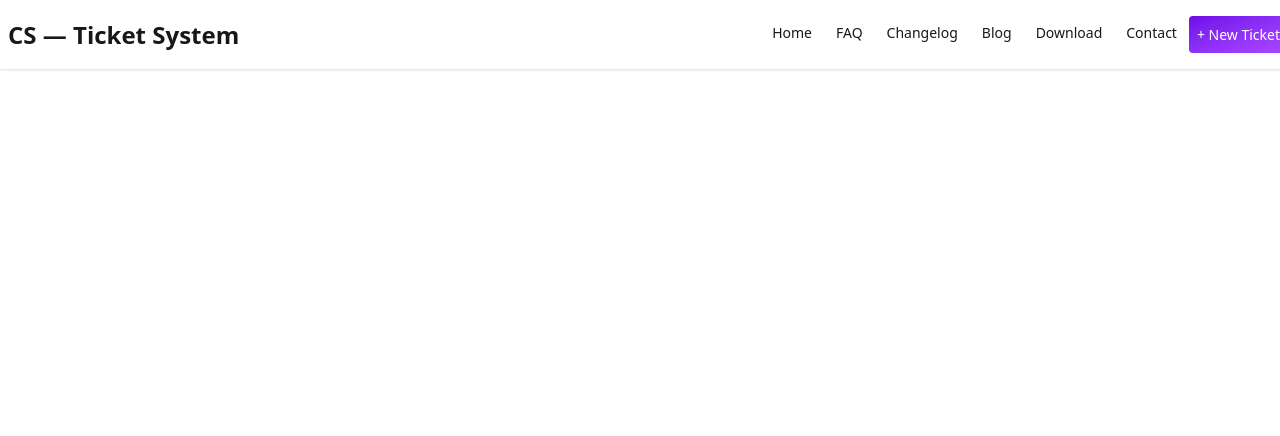
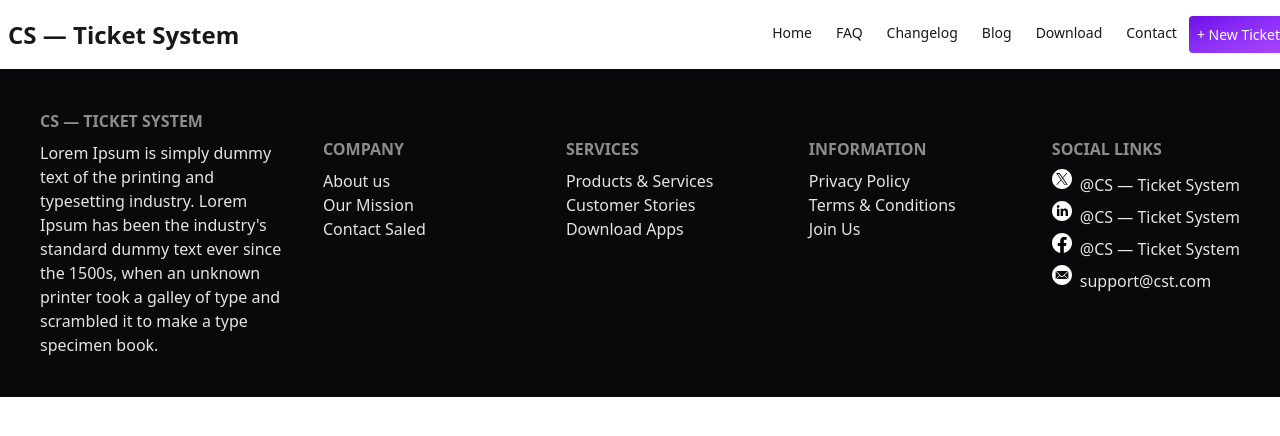
Before and after one commit to hriday33333/customer-support, a React (Vite) app: page / in a window 1280 px wide. Shown: the top 436 px of the page. Built offline with nearby package versions, Linux system fonts and the light colour scheme.

Commit message:
added footer component

```diff
--- a/src/App.jsx
+++ b/src/App.jsx
@@ -1,4 +1,6 @@
 import './App.css'
+import Footer from './Components/Footer/Footer'
+
 import Navbar from './Components/Navbar/Navbar'
 
 function App() {
@@ -7,6 +9,12 @@ function App() {
   return (
     <>
     <Navbar></Navbar>
+
+
+
+
+    <Footer></Footer>
+
     </>
   )
 }
--- /dev/null
+++ b/src/Components/Footer/Footer.jsx
@@ -0,0 +1,62 @@
+import imgFb from "../../assets/fb.svg";
+import imgIn from "../../assets/in.svg";
+import imgMassege from "../../assets/massege.svg";
+import imgTwiter from "../../assets/twiter.svg";
+const Footer = () => {
+    return (
+        <footer className=" sm:footer-horizontal bg-neutral text-neutral-content  md:grid  md:grid-cols-4  text-center  md:p-10 mx-auto">
+  <nav>
+    <h6 className="footer-title text-left">CS — Ticket System</h6>
+   <p className=" text-left">Lorem Ipsum is simply dummy text of the printing and typesetting industry. Lorem Ipsum has been the industry's standard dummy text ever since the 1500s, when an unknown printer took a galley of type and scrambled it to make a type specimen book.</p>
+  </nav>
+
+
+  <nav className="text-left md:ml-10 my-7 border-b-2 md:border-0">
+    <h6 className="footer-title">Company</h6>
+    <p className="link link-hover">About us</p>
+    <p className="link link-hover">Our Mission</p>
+    <p className="link link-hover">Contact Saled</p>
+  </nav>
+
+
+  <nav  className="text-left md:ml-10 my-7  border-b-2 md:border-0">
+    <h6 className="footer-title">Services</h6>
+    <p className="link link-hover">Products & Services</p>
+    <p className="link link-hover">Customer Stories</p>
+    <p className="link link-hover">Download Apps</p>
+  </nav>
+
+
+  <nav  className="text-left md:ml-10 my-7  border-b-2 md:border-0">
+    <h6 className="footer-title ">Information</h6>
+    <p className="link link-hover ">Privacy Policy</p>
+    <p className="link link-hover ">Terms & Conditions</p>
+    <p className="link link-hover ">Join Us</p>
+  </nav>
+
+
+
+  <nav  className="text-left md:ml-10  my-7  border-b-2 md:border-0">
+    <h6 className="footer-title  space-y-3">Social Links</h6>
+    <div className=" flex items-center space-x-2 space-y-3">
+        <img src={imgTwiter} alt="" />
+        <p className="link link-hover ">@CS — Ticket System</p>
+    </div>
+    <div className=" flex items-center space-x-2 space-y-3">
+        <img src={imgIn} alt="" />
+        <p className="link link-hover ">@CS — Ticket System</p>
+    </div>
+    <div className=" flex items-center space-x-2 space-y-3">
+        <img src={imgFb} alt="" />
+        <p className="link link-hover ">@CS — Ticket System</p>
+    </div>
+    <div className=" flex items-center space-x-2 space-y-3">
+        <img src={imgMassege} alt="" />
+        <p className="link link-hover ">support@cst.com</p>
+    </div>
+  </nav>
+</footer>
+    );
+};
+
+export default Footer;
```
